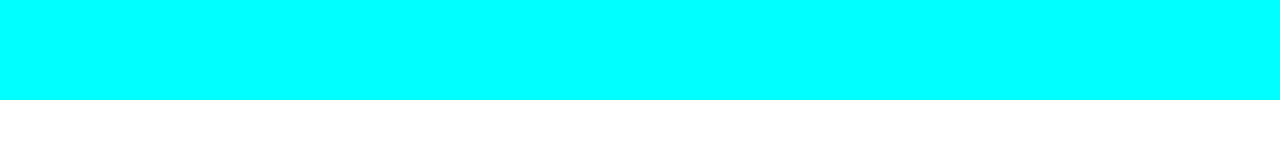
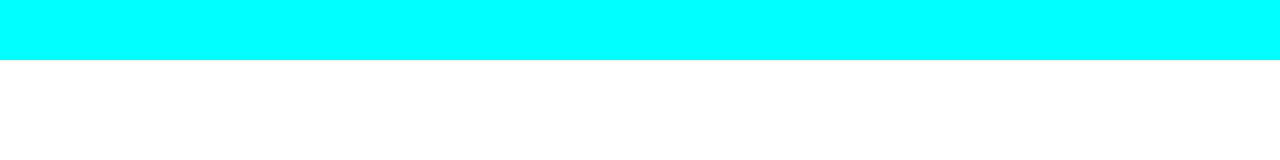
Before and after one commit to ronin-48/Ateamt, a plain HTML site: page sou.html in a window 1280 px wide. Drawn offline with Linux system fonts and the light colour scheme.

Commit message:
Update sou.html

```diff
--- a/sou.html
+++ b/sou.html
@@ -3,12 +3,12 @@
 <head>
 <title>www.souo.com</title>
 <style type="text/css">
-  *{
-  margin: 0px;
-  padding: 0;
-  }
+*{
+margin:0;
+padding:0;
+}
 #one{
-height:100px;
+height:60px;
 width:100%;
 background-color:aqua;
 }
```
